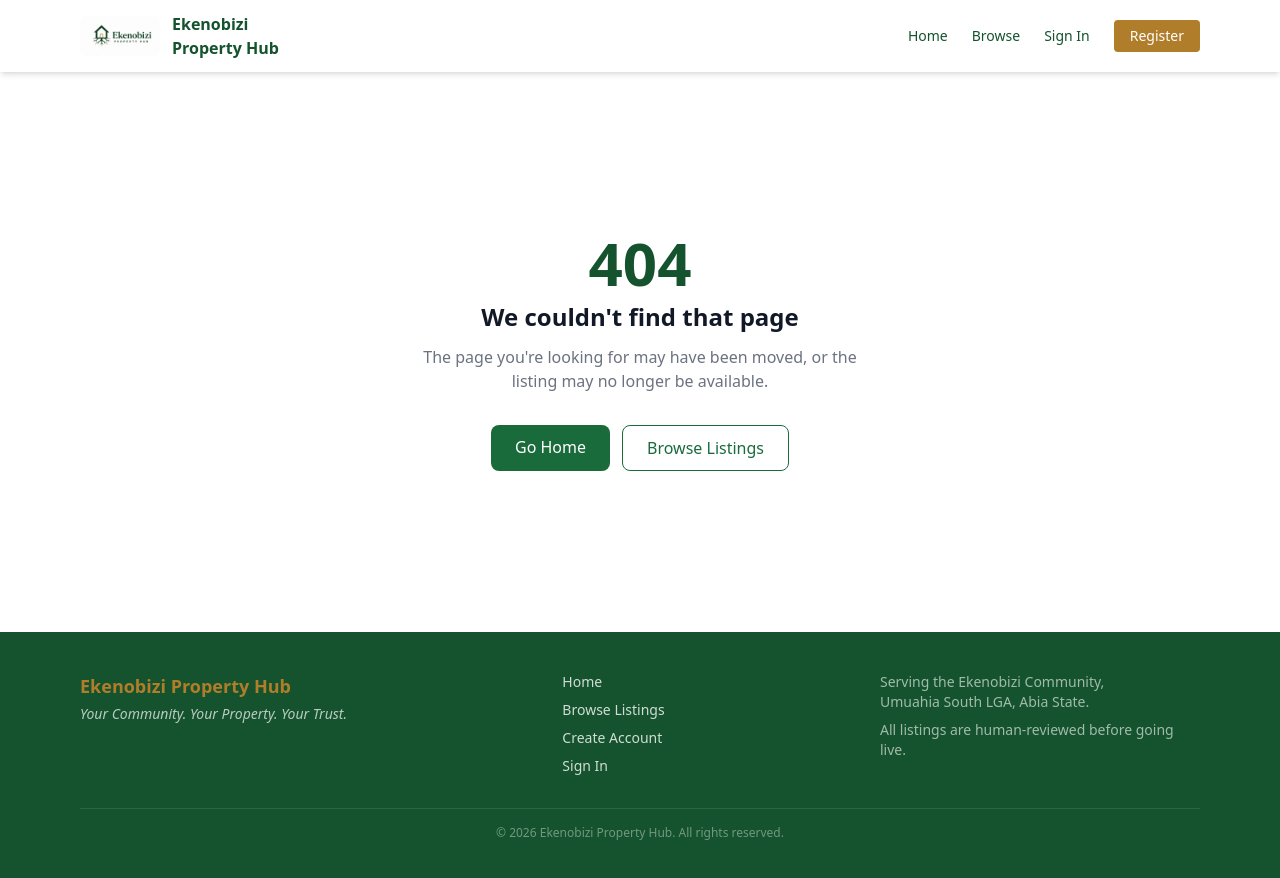
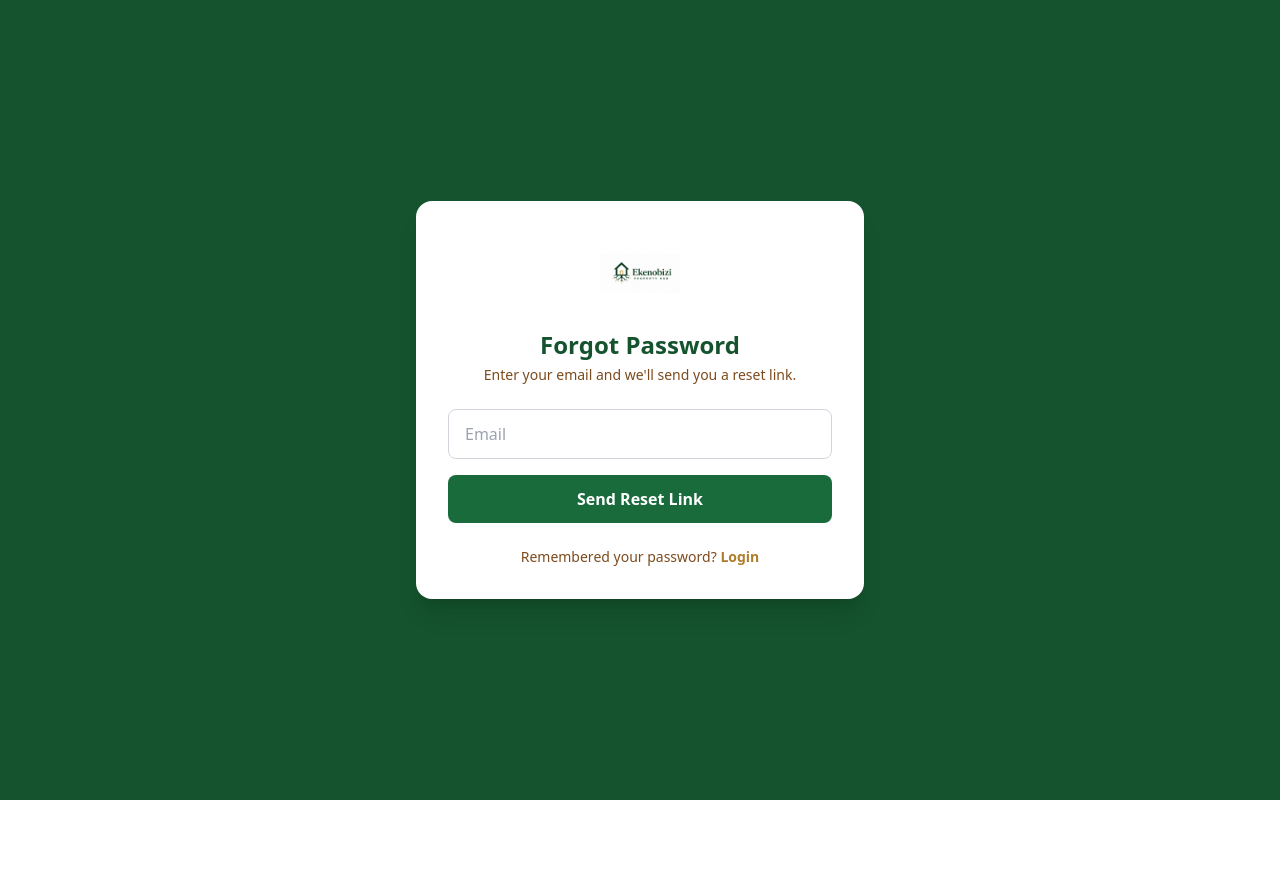
Before and after one commit to naydum-dev/ekenobizi-property-hub, a React (Vite) app: page /forgot-password in a window 1280 px wide. Shown: the top 878 px of the page. After the commit the page ends 800 px from the top, so only its background shows below. Built offline with nearby package versions, Linux system fonts and the light colour scheme; no server answers.

Commit message:
Day 41: add forgot password flow (ForgotPassword.jsx, ResetPassword.jsx, routes, Login link)

```diff
--- a/src/App.jsx
+++ b/src/App.jsx
@@ -10,6 +10,8 @@ import PageLoader from "./components/ui/PageLoader";
 // Lazy-loaded pages — each becomes its own chunk, only fetched when visited
 const Login = lazy(() => import("./pages/Login"));
 const Register = lazy(() => import("./pages/Register"));
+const ForgotPassword = lazy(() => import("./pages/ForgotPassword"));
+const ResetPassword = lazy(() => import("./pages/ResetPassword"));
 const Home = lazy(() => import("./pages/Home"));
 const Listings = lazy(() => import("./pages/Listings"));
 const ListingDetail = lazy(() => import("./pages/ListingDetail"));
@@ -35,6 +37,8 @@ export default function App() {
           {/* Public auth pages — no Navbar/Footer */}
           <Route path="/login" element={<Login />} />
           <Route path="/register" element={<Register />} />
+          <Route path="/forgot-password" element={<ForgotPassword />} />
+          <Route path="/reset-password" element={<ResetPassword />} />
 
           {/* Owner dashboard — its own shell, no public Navbar/Footer */}
           <Route
--- /dev/null
+++ b/src/pages/ForgotPassword.jsx
@@ -0,0 +1,95 @@
+import { useState } from "react";
+import { Link } from "react-router-dom";
+import { supabase } from "../lib/supabase";
+import logo from "../assets/ekenobizi-property-hub-logo.jpeg";
+
+function ForgotPassword() {
+  const [email, setEmail] = useState("");
+  const [loading, setLoading] = useState(false);
+  const [error, setError] = useState("");
+  const [sent, setSent] = useState(false);
+
+  async function handleSubmit(e) {
+    e.preventDefault();
+    if (loading) return;
+    setError("");
+    setLoading(true);
+
+    const { error: resetError } = await supabase.auth.resetPasswordForEmail(
+      email,
+      {
+        redirectTo: `${window.location.origin}/reset-password`,
+      },
+    );
+
+    if (resetError) {
+      setError(resetError.message);
+      setLoading(false);
+      return;
+    }
+
+    setLoading(false);
+    setSent(true);
+  }
+
+  return (
+    <div className="min-h-screen bg-brand-green-deep flex items-center justify-center px-4">
+      <div className="w-full max-w-md bg-white rounded-2xl shadow-xl p-8">
+        <img
+          src={logo}
+          alt="Ekenobizi Property Hub"
+          className="w-20 h-20 mx-auto mb-4 rounded-lg object-contain"
+        />
+        <h1 className="text-brand-green-deep text-2xl font-bold text-center mb-1">
+          Forgot Password
+        </h1>
+        <p className="text-brand-earth text-sm text-center mb-6">
+          Enter your email and we'll send you a reset link.
+        </p>
+
+        {sent ? (
+          <p className="text-green-700 text-sm bg-green-50 border border-green-200 rounded-lg px-3 py-3 text-center">
+            Check your email for a link to reset your password.
+          </p>
+        ) : (
+          <form onSubmit={handleSubmit} className="space-y-4">
+            <input
+              type="email"
+              name="email"
+              placeholder="Email"
+              value={email}
+              onChange={(e) => setEmail(e.target.value)}
+              className="w-full px-4 py-3 rounded-lg border border-gray-300 focus:outline-none focus:ring-2 focus:ring-brand-gold"
+            />
+
+            {error && (
+              <p className="text-red-600 text-sm bg-red-50 border border-red-200 rounded-lg px-3 py-2">
+                {error}
+              </p>
+            )}
+
+            <button
+              type="submit"
+              disabled={loading}
+              className="w-full bg-brand-green hover:bg-brand-green-deep text-white font-semibold py-3 rounded-lg transition-colors disabled:opacity-60"
+            >
+              {loading ? "Sending..." : "Send Reset Link"}
+            </button>
+          </form>
+        )}
+
+        <p className="text-sm text-center text-brand-earth mt-6">
+          Remembered your password?{" "}
+          <Link
+            to="/login"
+            className="text-brand-gold font-semibold hover:underline"
+          >
+            Login
+          </Link>
+        </p>
+      </div>
+    </div>
+  );
+}
+
+export default ForgotPassword;
--- a/src/pages/Login.jsx
+++ b/src/pages/Login.jsx
@@ -74,6 +74,14 @@ function Login() {
             onChange={handleChange}
             className="w-full px-4 py-3 rounded-lg border border-gray-300 focus:outline-none focus:ring-2 focus:ring-brand-gold"
           />
+          <div className="text-right">
+            <Link
+              to="/forgot-password"
+              className="text-brand-gold text-sm hover:underline"
+            >
+              Forgot password?
+            </Link>
+          </div>
 
           {error && (
             <p className="text-red-600 text-sm bg-red-50 border border-red-200 rounded-lg px-3 py-2">
--- /dev/null
+++ b/src/pages/ResetPassword.jsx
@@ -0,0 +1,150 @@
+import { useState, useEffect } from "react";
+import { Link, useNavigate } from "react-router-dom";
+import { supabase } from "../lib/supabase";
+import logo from "../assets/ekenobizi-property-hub-logo.jpeg";
+
+function ResetPassword() {
+  const navigate = useNavigate();
+  const [ready, setReady] = useState(false);
+  const [expired, setExpired] = useState(false);
+
+  const [password, setPassword] = useState("");
+  const [confirmPassword, setConfirmPassword] = useState("");
+  const [loading, setLoading] = useState(false);
+  const [error, setError] = useState("");
+  const [success, setSuccess] = useState(false);
+
+  useEffect(() => {
+    // Supabase's recovery link logs the user in and fires this event —
+    // there's no token to parse manually. Until this fires, we don't
+    // know whether the visitor arrived via a valid link.
+    const { data: listener } = supabase.auth.onAuthStateChange((event) => {
+      if (event === "PASSWORD_RECOVERY") {
+        setReady(true);
+      }
+    });
+
+    // If the event hasn't fired shortly after mount, the link was
+    // invalid, expired, or the page was opened directly.
+    const timeout = setTimeout(() => {
+      setReady((currentReady) => {
+        if (!currentReady) setExpired(true);
+        return currentReady;
+      });
+    }, 4000);
+
+    return () => {
+      listener.subscription.unsubscribe();
+      clearTimeout(timeout);
+    };
+  }, []);
+
+  async function handleSubmit(e) {
+    e.preventDefault();
+    if (loading) return;
+    setError("");
+
+    if (password.length < 6) {
+      setError("Password must be at least 6 characters.");
+      return;
+    }
+    if (password !== confirmPassword) {
+      setError("Passwords do not match.");
+      return;
+    }
+
+    setLoading(true);
+    const { error: updateError } = await supabase.auth.updateUser({
+      password,
+    });
+
+    if (updateError) {
+      setError(updateError.message);
+      setLoading(false);
+      return;
+    }
+
+    setLoading(false);
+    setSuccess(true);
+    setTimeout(() => navigate("/login"), 2000);
+  }
+
+  return (
+    <div className="min-h-screen bg-brand-green-deep flex items-center justify-center px-4">
+      <div className="w-full max-w-md bg-white rounded-2xl shadow-xl p-8">
+        <img
+          src={logo}
+          alt="Ekenobizi Property Hub"
+          className="w-20 h-20 mx-auto mb-4 rounded-lg object-contain"
+        />
+        <h1 className="text-brand-green-deep text-2xl font-bold text-center mb-1">
+          Reset Password
+        </h1>
+
+        {success ? (
+          <p className="text-green-700 text-sm bg-green-50 border border-green-200 rounded-lg px-3 py-3 text-center mt-6">
+            Password updated. Redirecting to login...
+          </p>
+        ) : expired ? (
+          <>
+            <p className="text-red-600 text-sm bg-red-50 border border-red-200 rounded-lg px-3 py-3 text-center mt-6">
+              This reset link is invalid or has expired.
+            </p>
+            <p className="text-sm text-center text-brand-earth mt-6">
+              <Link
+                to="/forgot-password"
+                className="text-brand-gold font-semibold hover:underline"
+              >
+                Request a new link
+              </Link>
+            </p>
+          </>
+        ) : !ready ? (
+          <p className="text-brand-earth text-sm text-center mt-6">
+            Verifying your link...
+          </p>
+        ) : (
+          <>
+            <p className="text-brand-earth text-sm text-center mb-6">
+              Enter your new password below.
+            </p>
+            <form onSubmit={handleSubmit} className="space-y-4">
+              <input
+                type="password"
+                name="password"
+                placeholder="New Password"
+                value={password}
+                onChange={(e) => setPassword(e.target.value)}
+                className="w-full px-4 py-3 rounded-lg border border-gray-300 focus:outline-none focus:ring-2 focus:ring-brand-gold"
+              />
+              <input
+                type="password"
+                name="confirmPassword"
+                placeholder="Confirm New Password"
+                value={confirmPassword}
+                onChange={(e) => setConfirmPassword(e.target.value)}
+                className="w-full px-4 py-3 rounded-lg border border-gray-300 focus:outline-none focus:ring-2 focus:ring-brand-gold"
+              />
+
+              {error && (
+                <p className="text-red-600 text-sm bg-red-50 border border-red-200 rounded-lg px-3 py-2">
+                  {error}
+                </p>
+              )}
+
+              <button
+                type="submit"
+                disabled={loading}
+                className="w-full bg-brand-green hover:bg-brand-green-deep text-white font-semibold py-3 rounded-lg transition-colors disabled:opacity-60"
+              >
+                {loading ? "Updating..." : "Update Password"}
+              </button>
+            </form>
+          </>
+        )}
+      </div>
+    </div>
+  );
+}
+
+export default ResetPassword;
```
